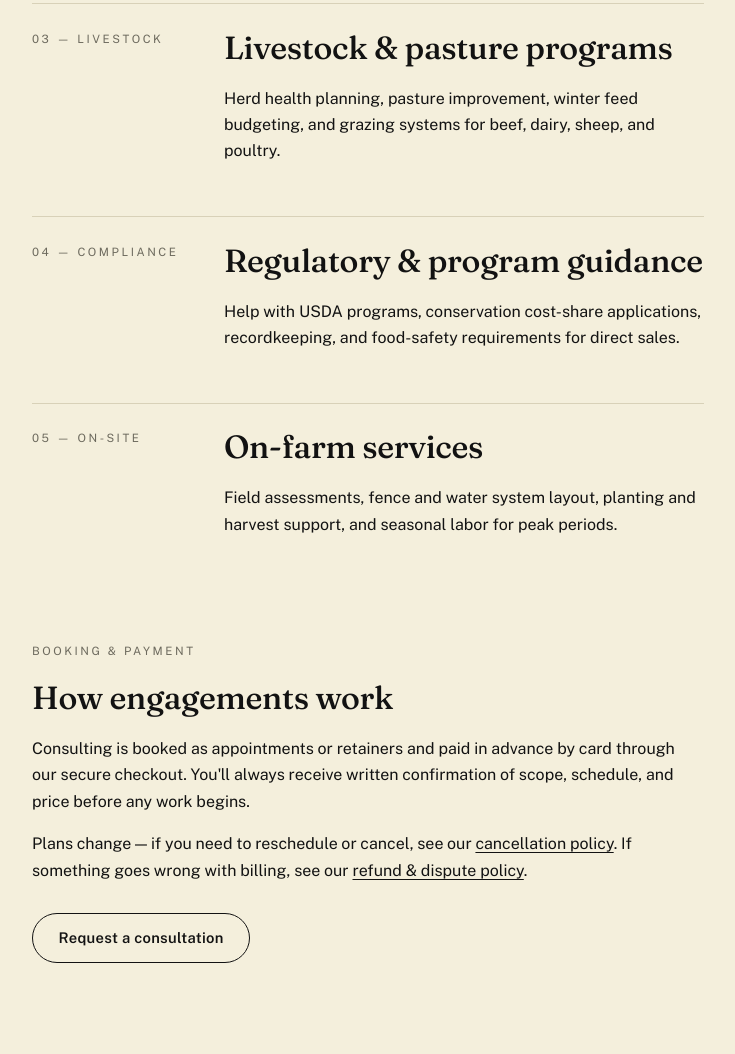
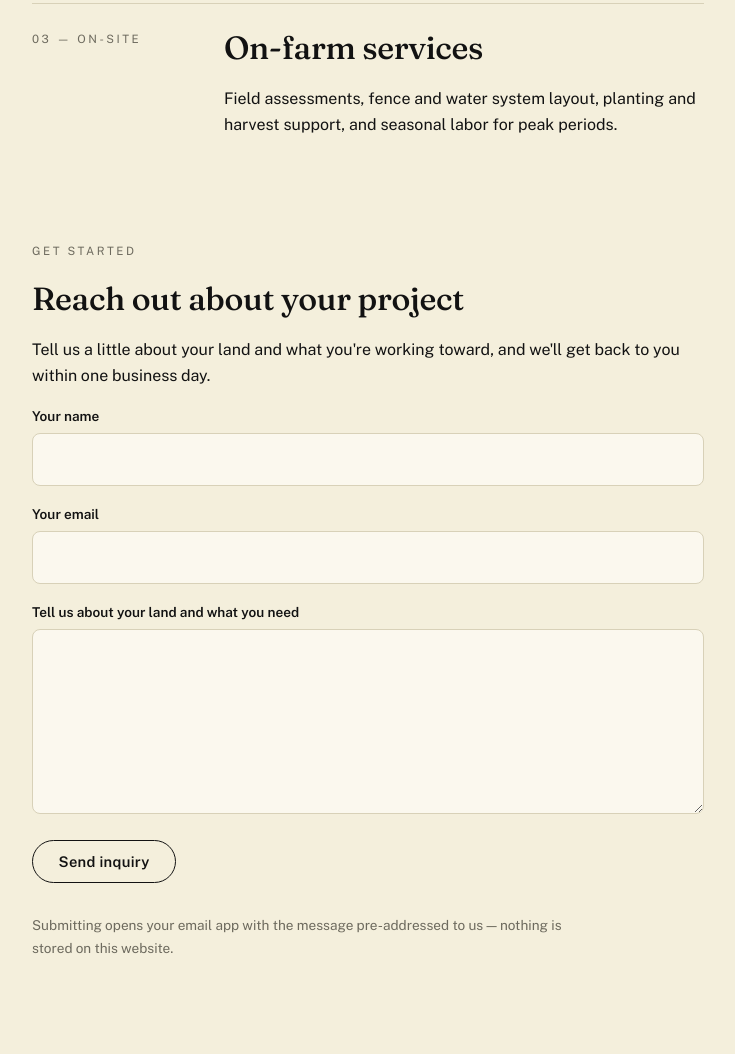
Before and after one commit to realorlandocontact/freemen-provisions, a website: page services.html in a window 1280 px wide. Shown: the part 1007-2061 px from the top of the page, without its empty margins (272-1007 px from the left). Drawn offline with nearby package versions, Linux system fonts and the light colour scheme.

Commit message:
Trim services to consulting with contact form, remove livestock and regulatory

```diff
--- a/services.html
+++ b/services.html
@@ -4,7 +4,7 @@
   <meta charset="UTF-8">
   <meta name="viewport" content="width=device-width, initial-scale=1">
   <title>Services — Freemen Provisions</title>
-  <meta name="description" content="Agricultural consulting and on-farm services: farm planning, soil health, crop and pasture management, livestock programs, and regulatory guidance.">
+  <meta name="description" content="Agricultural consulting and on-farm services: farm planning, soil health, and crop consulting.">
   <link rel="preconnect" href="https://fonts.googleapis.com">
   <link rel="preconnect" href="https://fonts.gstatic.com" crossorigin>
   <link href="https://fonts.googleapis.com/css2?family=Fraunces:opsz,wght@9..144,400;9..144,500;9..144,600&family=Public+Sans:wght@400;600;700&display=swap" rel="stylesheet">
@@ -45,21 +45,7 @@
         </div>
       </div>
       <div class="row">
-        <div><span class="label">03 — Livestock</span></div>
-        <div>
-          <h2>Livestock &amp; pasture programs</h2>
-          <p>Herd health planning, pasture improvement, winter feed budgeting, and grazing systems for beef, dairy, sheep, and poultry.</p>
-        </div>
-      </div>
-      <div class="row">
-        <div><span class="label">04 — Compliance</span></div>
-        <div>
-          <h2>Regulatory &amp; program guidance</h2>
-          <p>Help with USDA programs, conservation cost-share applications, recordkeeping, and food-safety requirements for direct sales.</p>
-        </div>
-      </div>
-      <div class="row">
-        <div><span class="label">05 — On-site</span></div>
+        <div><span class="label">03 — On-site</span></div>
         <div>
           <h2>On-farm services</h2>
           <p>Field assessments, fence and water system layout, planting and harvest support, and seasonal labor for peak periods.</p>
@@ -69,13 +55,28 @@
   </section>
 
   <section>
-    <span class="label">Booking &amp; payment</span>
-    <h2>How engagements work</h2>
-    <p>Consulting is booked as appointments or retainers and paid in advance by card through our secure checkout. You'll always receive written confirmation of scope, schedule, and price before any work begins.</p>
-    <p>Plans change — if you need to reschedule or cancel, see our <a href="cancellations.html">cancellation policy</a>. If something goes wrong with billing, see our <a href="refunds.html">refund &amp; dispute policy</a>.</p>
-    <div class="cta-row">
-      <a class="btn" href="contact.html">Request a consultation</a>
-    </div>
+    <span class="label">Get started</span>
+    <h2>Reach out about your project</h2>
+    <p>Tell us a little about your land and what you're working toward, and we'll get back to you within one business day.</p>
+    <form class="contact" id="consultForm" novalidate>
+      <div>
+        <label for="name">Your name</label>
+        <input type="text" id="name" name="name" required autocomplete="name">
+      </div>
+      <div>
+        <label for="email">Your email</label>
+        <input type="email" id="email" name="email" required autocomplete="email">
+      </div>
+      <div>
+        <label for="message">Tell us about your land and what you need</label>
+        <textarea id="message" name="message" rows="6" required></textarea>
+      </div>
+      <div>
+        <button class="btn" type="submit">Send inquiry</button>
+        <p class="form-status" id="formStatus" role="status" aria-live="polite"></p>
+        <p class="form-note">Submitting opens your email app with the message pre-addressed to us — nothing is stored on this website.</p>
+      </div>
+    </form>
   </section>
 </main>
 
@@ -105,5 +106,27 @@
   </div>
 </footer>
 
+<script>
+  document.getElementById('consultForm').addEventListener('submit', function (e) {
+    e.preventDefault();
+    var status = document.getElementById('formStatus');
+    var name = document.getElementById('name').value.trim();
+    var email = document.getElementById('email').value.trim();
+    var message = document.getElementById('message').value.trim();
+    if (!name || !email || !message) {
+      status.textContent = 'Please fill in your name, email, and message.';
+      return;
+    }
+    if (!/^[^@\s]+@[^@\s]+\.[^@\s]+$/.test(email)) {
+      status.textContent = 'Please enter a valid email address.';
+      return;
+    }
+    var subject = encodeURIComponent('Consulting inquiry from ' + name);
+    var body = encodeURIComponent(message + '\n\n— ' + name + ' (' + email + ')');
+    window.location.href = 'mailto:freemenpro@pm.me?subject=' + subject + '&body=' + body;
+    status.textContent = 'Opening your email app… if nothing happens, email us directly at freemenpro@pm.me';
+  });
+</script>
+
 </body>
 </html>
```
